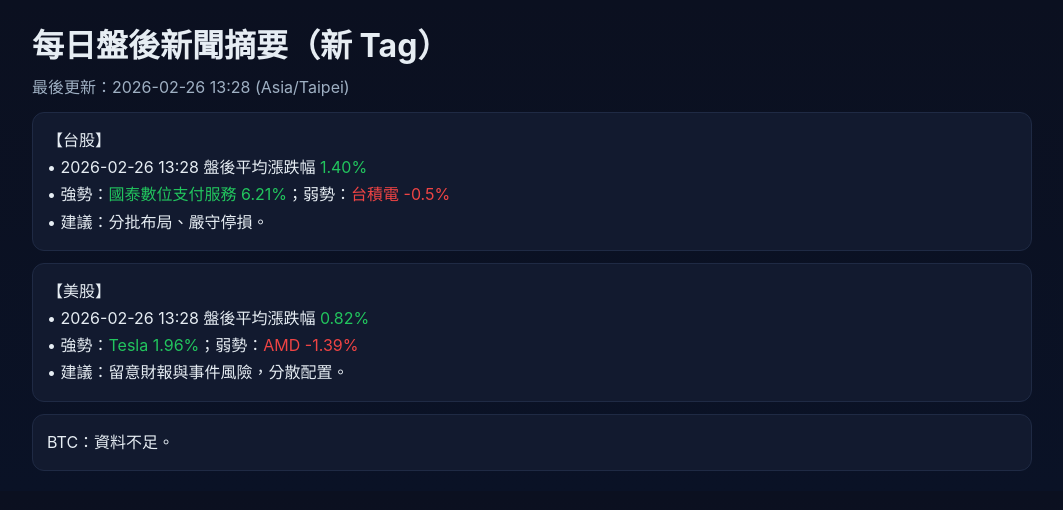
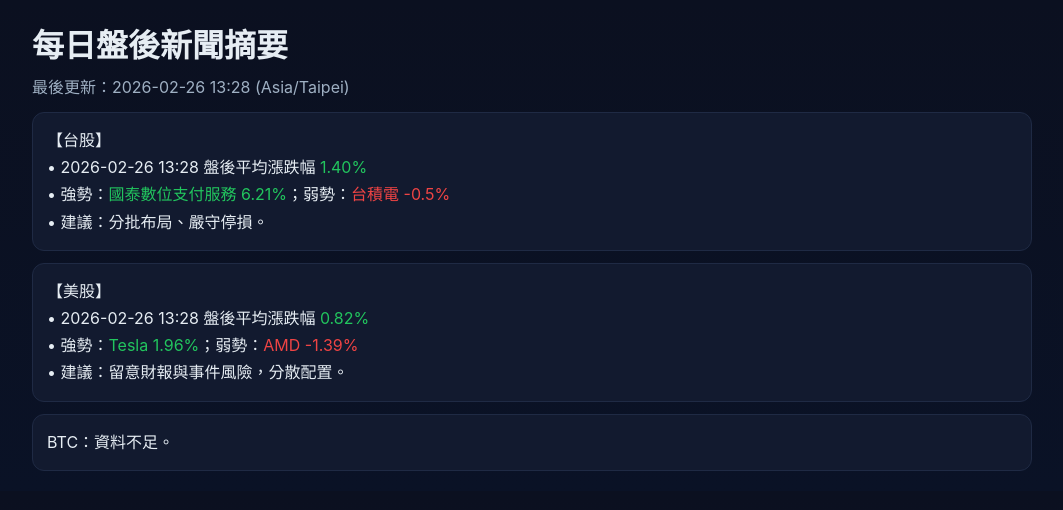
Before and after one commit to mavicair2tw/stock-report-site, a plain HTML site: page stock-report-site/public/news.html in a window 1280 px wide. Shown: the whole page, without its empty margins (108-1171 px from the left). Drawn offline with Linux system fonts and the light colour scheme; files whose address does not match are found by name.

Commit message:
Rename news tag title text

```diff
--- a/stock-report-site/public/news.html
+++ b/stock-report-site/public/news.html
@@ -17,7 +17,7 @@
   </head>
   <body>
     <div class="wrap">
-      <h1>每日盤後新聞摘要（新 Tag）</h1>
+      <h1>每日盤後新聞摘要</h1>
       <div class="sub" id="updated">載入中...</div>
       <div class="card" id="twNews">載入台股摘要...</div>
       <div class="card" id="usNews">載入美股摘要...</div>
```
